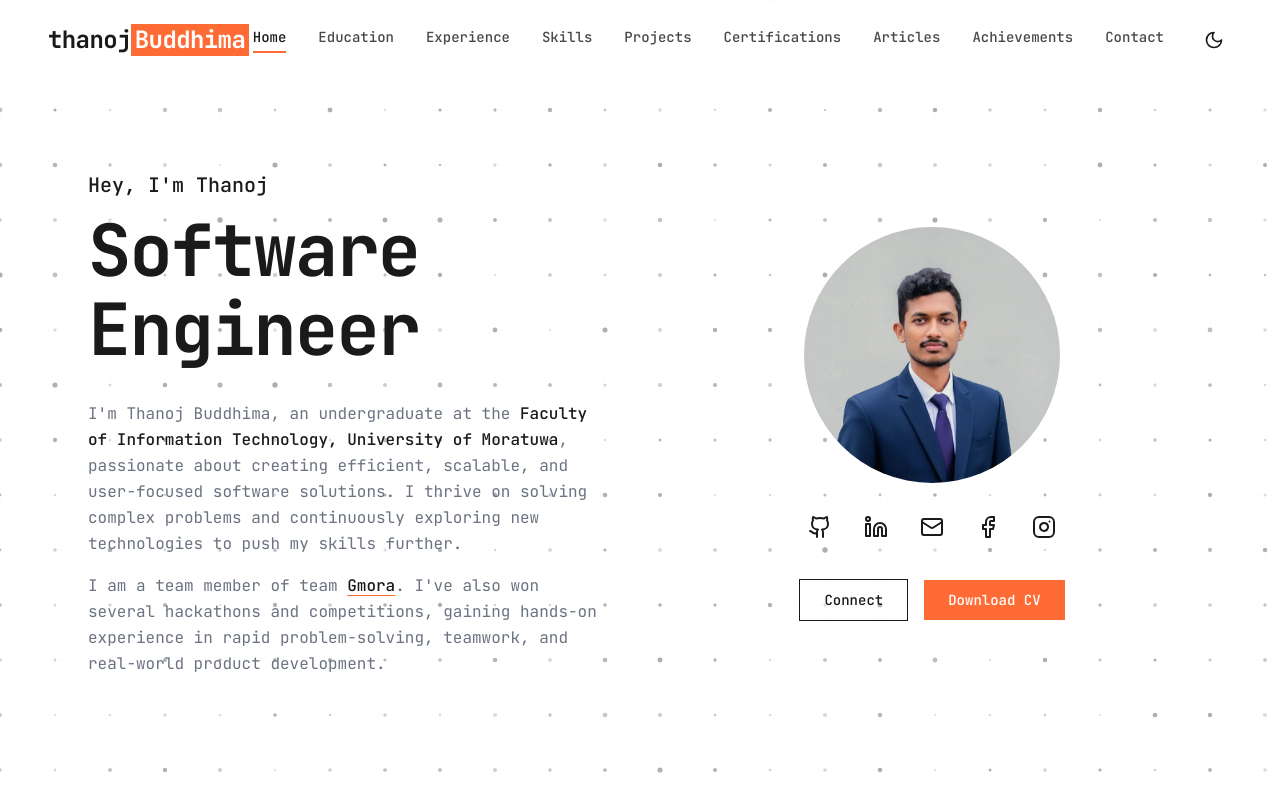
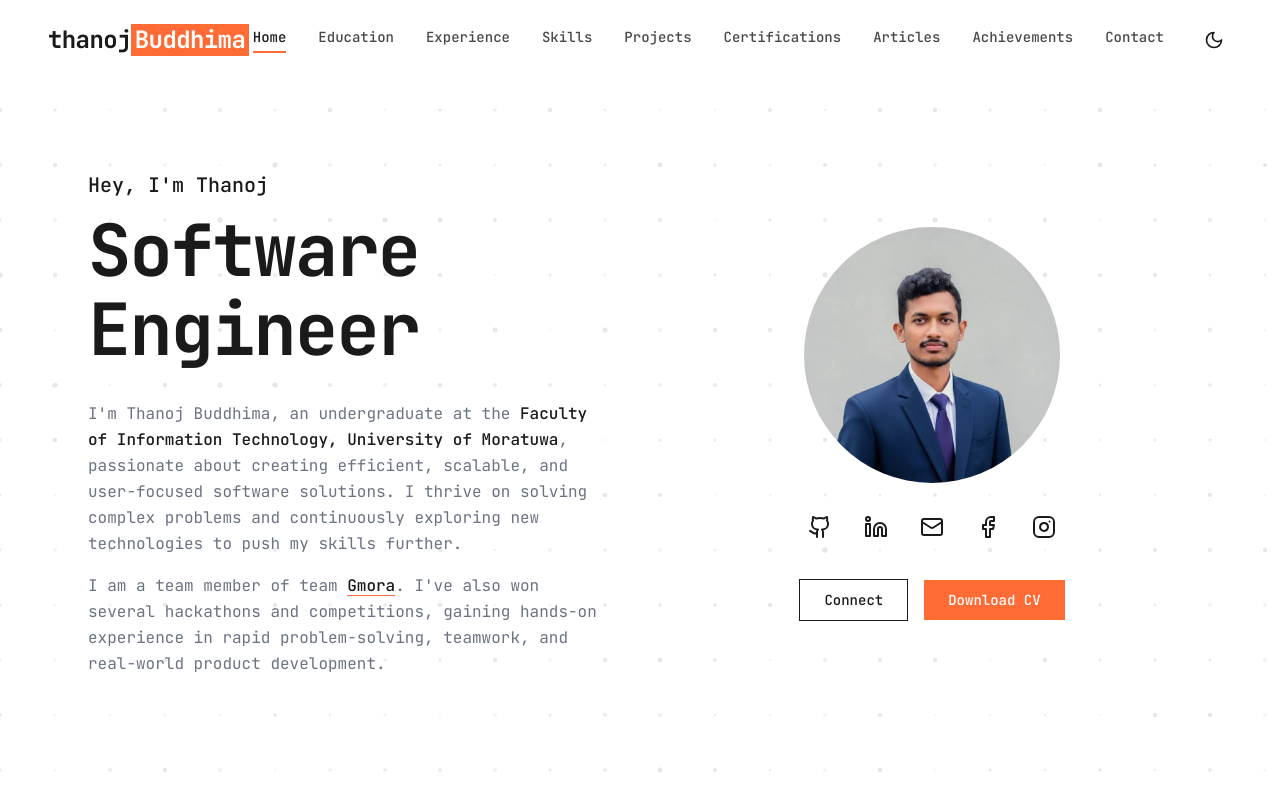
Before and after one commit to ThanojBuddhima/ThanojBuddhima.github.io, a React (Vite) app: page / in a window 1280 px wide. Shown: the top 800 px of the page. Built offline with nearby package versions, Linux system fonts and the light colour scheme.

Commit message:
Decrease opacity of constellation grid pattern

```diff
--- a/src/components/ui/ConstellationGrid.tsx
+++ b/src/components/ui/ConstellationGrid.tsx
@@ -230,7 +230,7 @@ export function ConstellationGrid({ isDarkMode }: { isDarkMode: boolean }) {
     return (
         <canvas
             ref={canvasRef}
-            className="absolute inset-0 block w-full h-full pointer-events-none z-0"
+            className="absolute inset-0 block w-full h-full pointer-events-none z-0 opacity-30"
         />
     );
 }
```
